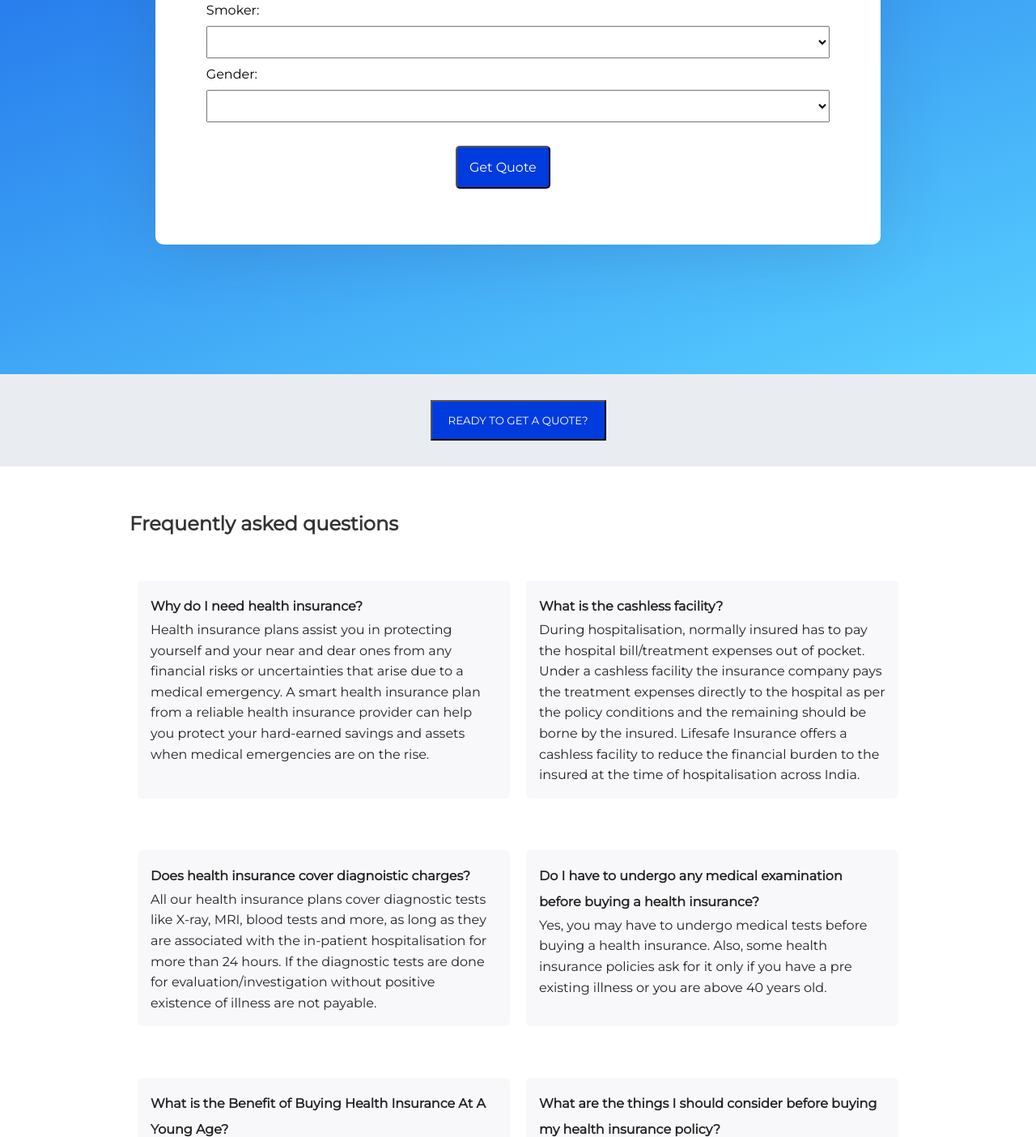
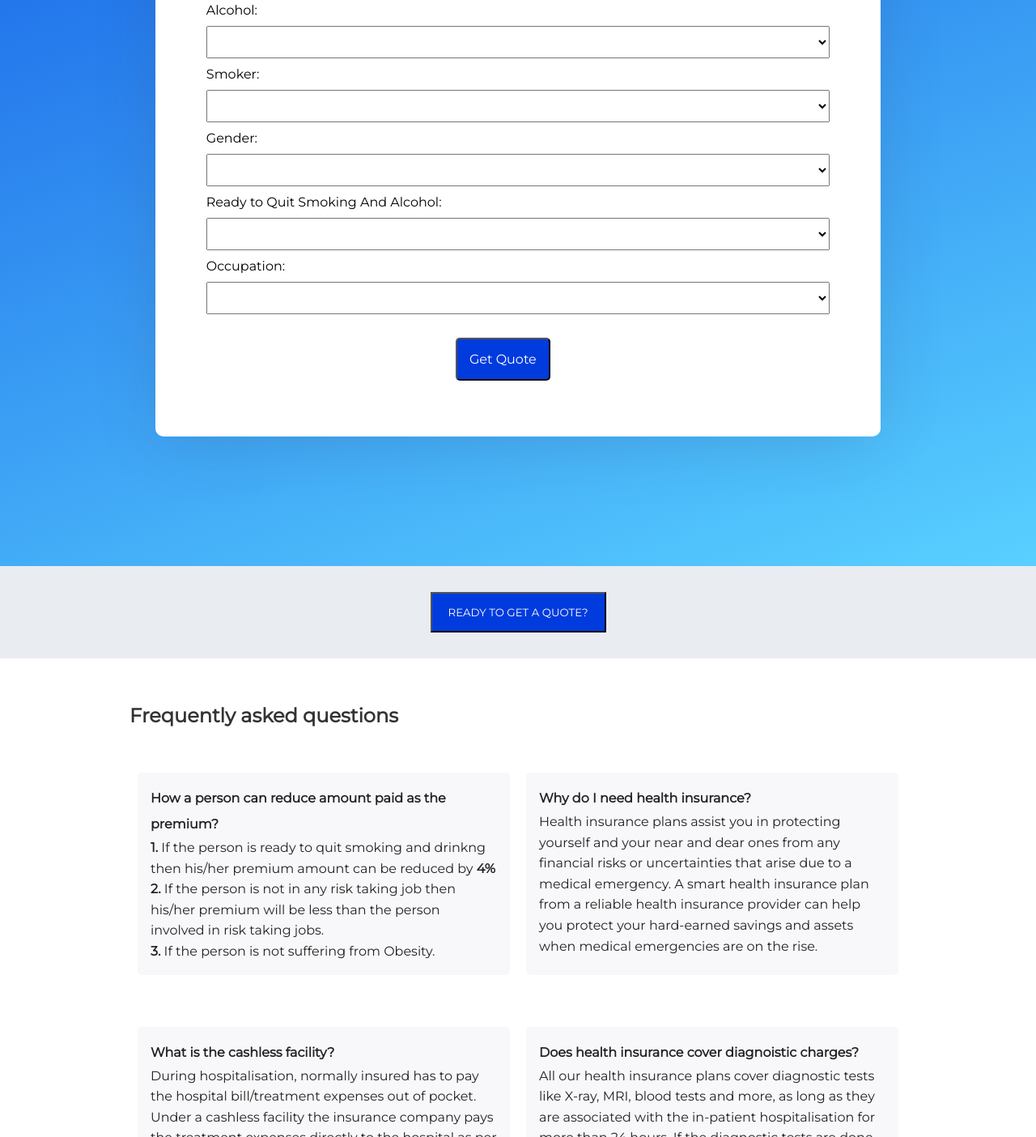
Before and after one commit to kunalagra/personalInsurance, a plain HTML site: page templates/service.html in a window 1280 px wide. Shown: the part 836-2240 px from the top of the page at 81% size. Drawn offline with Linux system fonts and the light colour scheme.

Commit message:
Update service.html

```diff
--- a/templates/service.html
+++ b/templates/service.html
@@ -55,6 +55,12 @@
             <input required type="text" placeholder="Name" />
             <input required type="number" maxlength="2" placeholder="Age" name="age" min="1">
             <input required type="number" maxlength="2" placeholder="BMI" name="bmi" min="1" step="any">
+            <label for="alcohol">Alcohol: </label>
+            <select name="alcohol" id="alcohol" required>
+              <option value=""></option>
+              <option value="1">Yes</option>
+              <option value="0">No</option>
+            </select>
             <label for="smoker">Smoker: </label>
             <select name="smoker" id="smoker" required>
               <option value=""></option>
@@ -66,6 +72,20 @@
               <option value=""></option>
               <option value="1">Male</option>
               <option value="0">Female</option>>
+            </select>
+            <label for="quit">Ready to Quit Smoking And Alcohol: </label>
+            <select name="quit" id="quit" required>
+              <option value=""></option>
+              <option value="1">Yes</option>
+              <option value="0">No</option>
+            </select>
+            <label for="occupation">Occupation: </label>
+            <select name="occupation" id="occupation" required>
+              <option value=""></option>
+              <option value="10">Loggers</option>
+              <option value="11">Pilotes</option>
+              <option value="12">FireFighters</option>
+              <option value="13">Others</option>
             </select>
             <br>
             <button type="submit" name="button" id="button">Get Quote</button>
@@ -87,6 +107,17 @@
       Frequently asked questions
     </h1>
     <div class="faq-container">
+      <div class="faq">
+        <h4 class="q">
+          How a person can reduce amount paid as the premium?
+        </h4>
+
+        <p class="ans">
+          <b>1.</b> If the person is ready to quit smoking and drinkng then his/her premium amount can be reduced by <b>4%</b><br>
+          <b>2.</b> If the person is not in any risk taking job then his/her premium will be less than the person involved in risk taking jobs.<br>
+          <b>3.</b> If the person is not suffering from Obesity.<br>
+        </p>
+      </div>
       <div class="faq">
         <h4 class="q">
           Why do I need health insurance?
```
